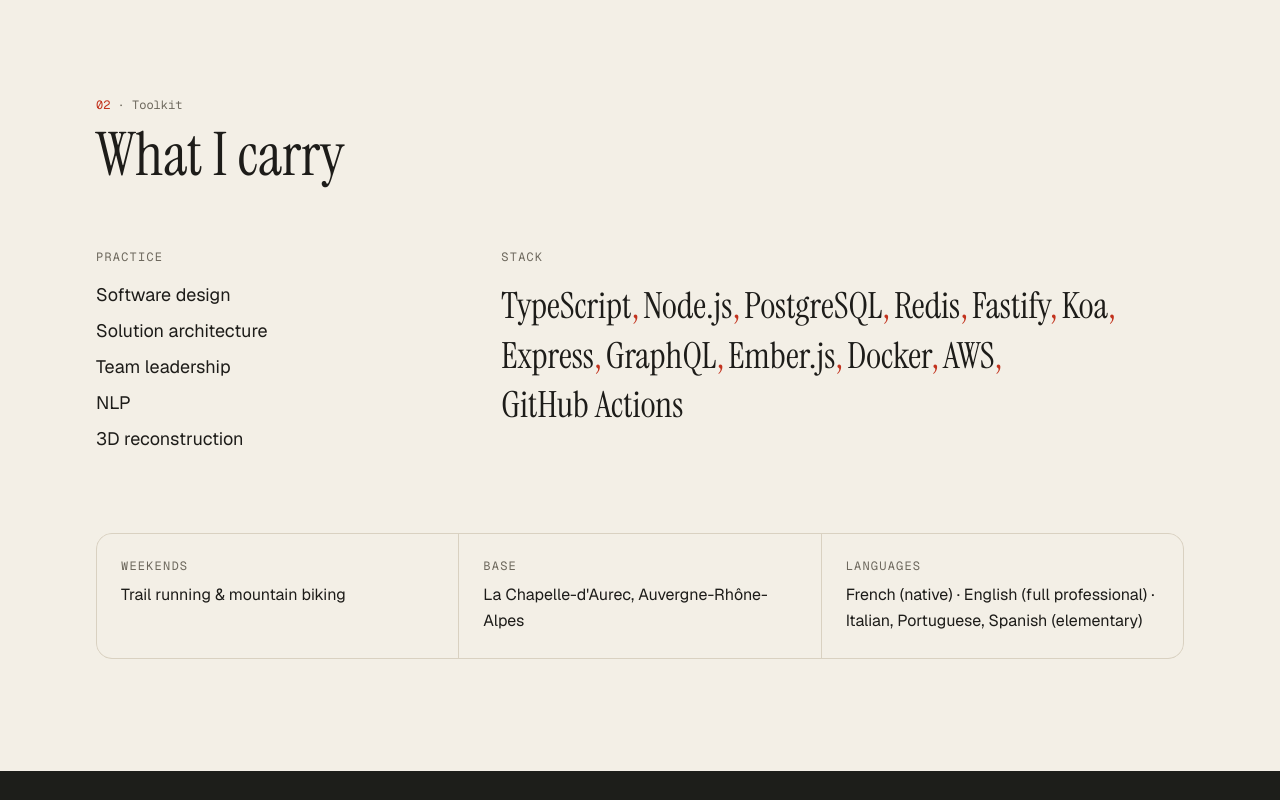
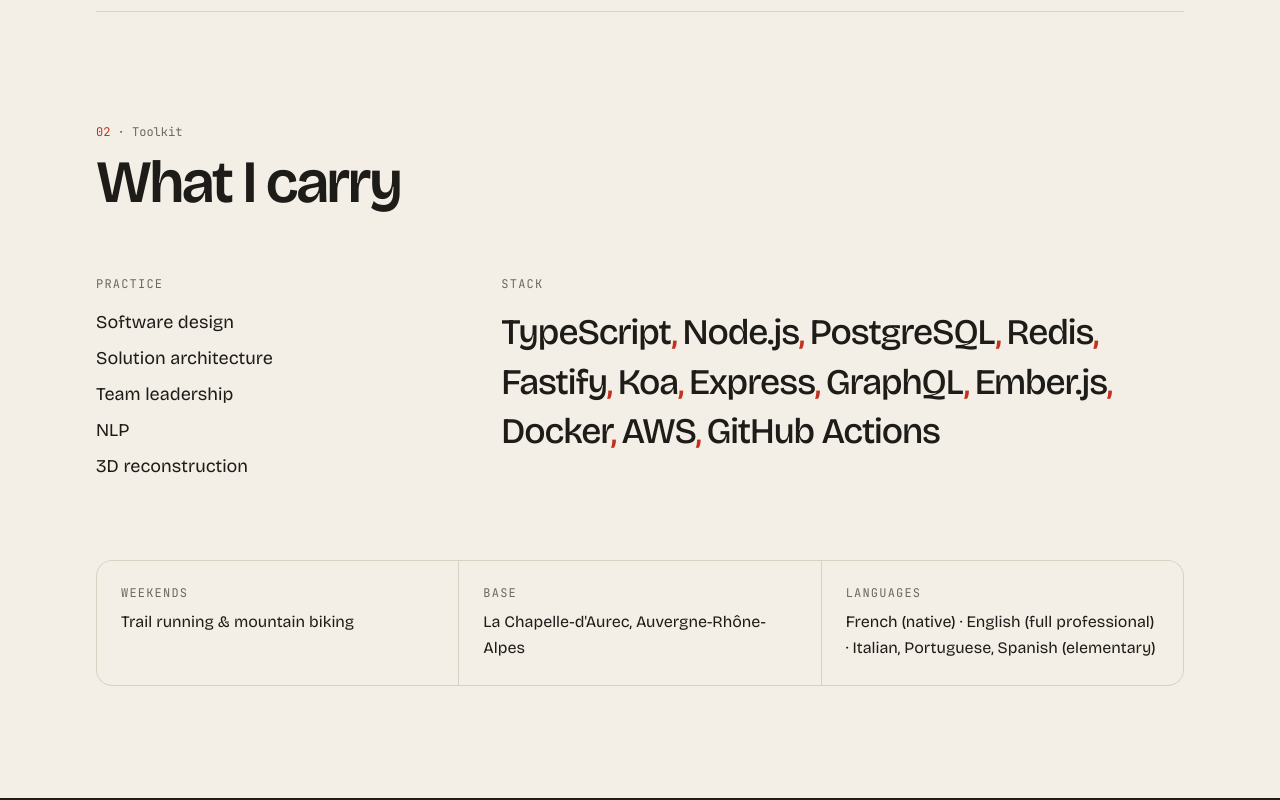
Before and after one commit to Thenkei/personal-site, a React (Vite) app: page / in a window 1280 px wide. Shown: the part 2520-3320 px from the top of the page. Built offline with nearby package versions, Linux system fonts and the light colour scheme.

Commit message:
feat(design): switch to bricolage grotesque with serif-italic accents (#4)

```diff
--- a/index.html
+++ b/index.html
@@ -22,7 +22,7 @@
     <link rel="preconnect" href="https://fonts.gstatic.com" crossorigin />
     <link
       rel="stylesheet"
-      href="https://fonts.googleapis.com/css2?family=Geist:wght@400;500&family=Geist+Mono:wght@400;500&family=Instrument+Serif:ital@0;1&display=swap"
+      href="https://fonts.googleapis.com/css2?family=Bricolage+Grotesque:opsz,wght@12..96,300..700&family=Instrument+Serif:ital@1&family=JetBrains+Mono:wght@400;500&display=swap"
     />
 
     <!-- Apply a stored theme choice before first paint (no flash). -->
--- a/src/App.tsx
+++ b/src/App.tsx
@@ -22,7 +22,7 @@ function Section({ id, index, kicker, title, children }: { id: string; index: st
         <p className="mb-3 font-mono text-xs text-muted">
           <span className="text-accent">{index}</span> · {kicker}
         </p>
-        <h2 id={`${id}-title`} className="mb-12 font-serif text-5xl leading-none text-ink md:mb-16 md:text-6xl">
+        <h2 id={`${id}-title`} className="mb-12 font-display text-5xl font-semibold leading-none tracking-[-0.04em] text-ink md:mb-16 md:text-6xl">
           {title}
         </h2>
         {children}
@@ -82,7 +82,7 @@ export default function App() {
             </div>
             <div>
               <h3 className="mb-4 font-mono text-xs uppercase tracking-widest text-muted">Stack</h3>
-              <ul className="flex flex-wrap gap-x-1 font-serif text-3xl leading-snug text-ink md:text-4xl">
+              <ul className="flex flex-wrap gap-x-1.5 font-display text-3xl font-medium leading-snug tracking-[-0.03em] text-ink md:text-4xl">
                 {toolkit.stack.map((s, i) => (
                   <li key={s}>
                     {s}
@@ -108,10 +108,10 @@ export default function App() {
             <p className="mb-3 font-mono text-xs opacity-60">
               <span className="text-accent">03</span> · Contact
             </p>
-            <h2 id="contact-title" className="font-serif text-[clamp(3rem,10vw,7.5rem)] leading-[0.95]">
+            <h2 id="contact-title" className="font-display text-[clamp(3rem,10vw,7.5rem)] font-semibold leading-[0.95] tracking-[-0.045em]">
               Let’s build something
               <br />
-              <em className="text-accent">that lasts.</em>
+              <em className="font-serif font-normal italic tracking-[-0.01em] text-accent">that lasts.</em>
             </h2>
             <div className="mt-12 flex flex-col gap-4 text-lg sm:flex-row sm:items-center sm:gap-10">
               <a href={`mailto:${profile.email}`} className="link-underline w-fit break-all">
--- a/src/components/Hero.tsx
+++ b/src/components/Hero.tsx
@@ -22,10 +22,10 @@ export function Hero({ seed, onRegenerate }: Props) {
           {profile.status}
         </p>
 
-        <h1 id="hero-title" className="font-serif text-[clamp(3.75rem,13vw,10rem)] leading-[0.88] tracking-[-0.02em] text-ink">
+        <h1 id="hero-title" className="font-display text-[clamp(3.75rem,13vw,10rem)] font-semibold leading-[0.88] tracking-[-0.05em] text-ink">
           {profile.name.first}
           <br />
-          <em className="text-accent">{profile.name.last}</em>
+          <em className="font-serif font-normal italic tracking-[-0.01em] text-accent">{profile.name.last}</em>
         </h1>
 
         <p className="mt-8 max-w-xl text-lg leading-relaxed text-ink-2 md:text-xl">
--- a/src/components/Route.tsx
+++ b/src/components/Route.tsx
@@ -52,7 +52,7 @@ export function Route() {
             </div>
 
             <div>
-              <h3 className="font-serif text-3xl leading-tight text-ink md:text-4xl">{leg.org}</h3>
+              <h3 className="font-display text-3xl font-semibold leading-tight tracking-[-0.035em] text-ink md:text-4xl">{leg.org}</h3>
               <ul className="mt-3 space-y-1">
                 {[...leg.roles].reverse().map((role) => {
                   const active = role.id === activeId;
--- a/src/index.css
+++ b/src/index.css
@@ -54,9 +54,12 @@
 }
 
 @theme inline {
+  /* Bricolage carries the voice (variable optical size: tight & punchy large,
+   * open & readable small). Instrument Serif italic is reserved for accents. */
+  --font-display: "Bricolage Grotesque", ui-sans-serif, system-ui, sans-serif;
+  --font-sans: "Bricolage Grotesque", ui-sans-serif, system-ui, -apple-system, sans-serif;
   --font-serif: "Instrument Serif", ui-serif, Georgia, serif;
-  --font-sans: "Geist", ui-sans-serif, system-ui, -apple-system, sans-serif;
-  --font-mono: "Geist Mono", ui-monospace, SFMono-Regular, Menlo, monospace;
+  --font-mono: "JetBrains Mono", ui-monospace, SFMono-Regular, Menlo, monospace;
 
   --color-paper: var(--paper);
   --color-paper-2: var(--paper-2);
```
